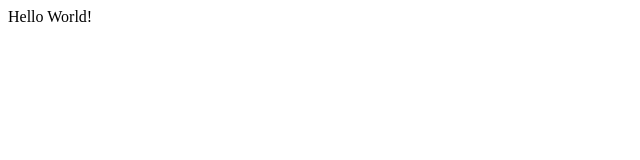
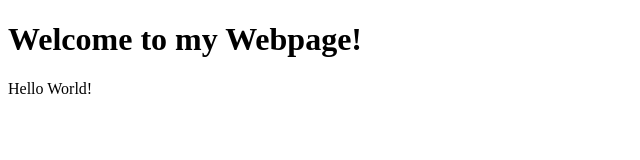
Before and after one commit to Rustam-Sobitkhanov/cs50-WebDev-with-Python-and-Javascript, a plain HTML site: page index.html in a window 1280 px wide. Shown: the whole page, without its empty margins (0-640 px from the left). Drawn offline with Linux system fonts and the light colour scheme.

Commit message:
add a heading

```diff
--- a/index.html
+++ b/index.html
@@ -4,6 +4,9 @@
     <title>Hello!</title>
 </head>
 <body>
+<h1>
+    Welcome to my Webpage!
+</h1>
 Hello World!
 </body>
 </html>
```
